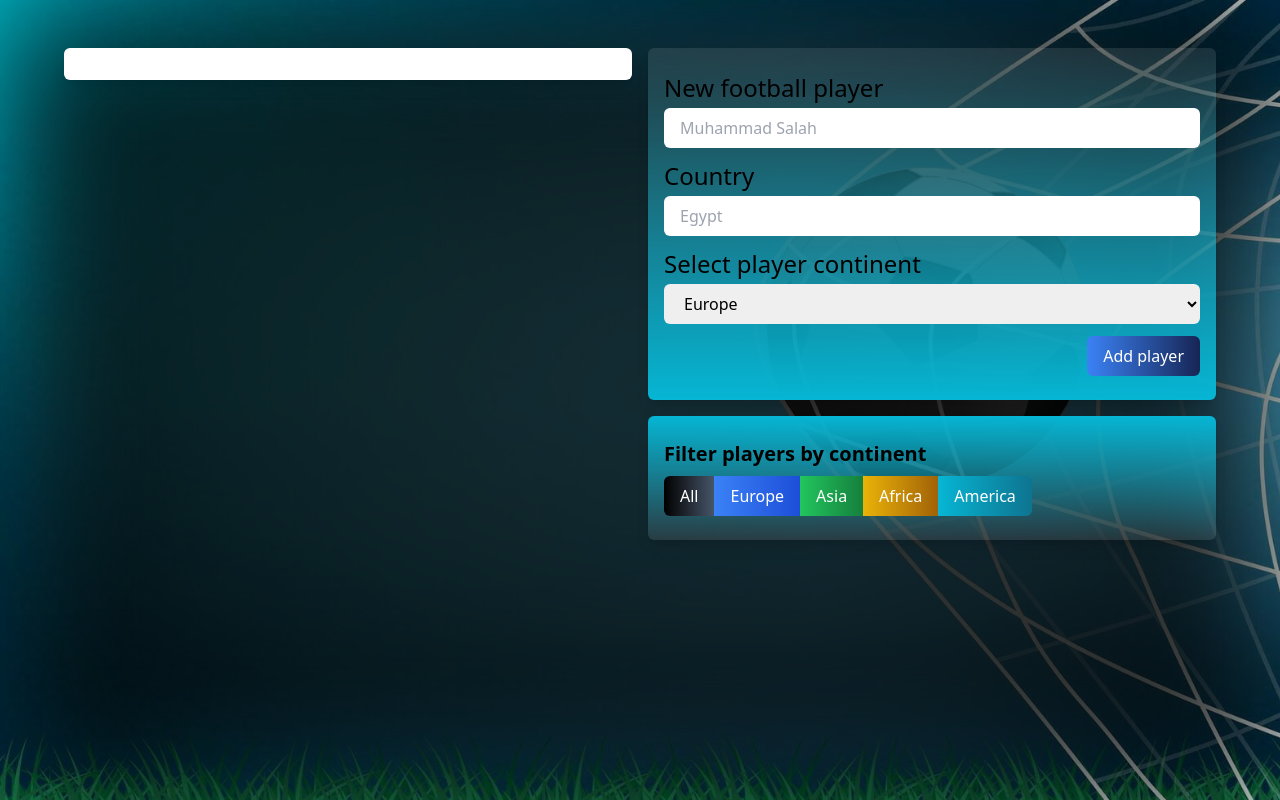
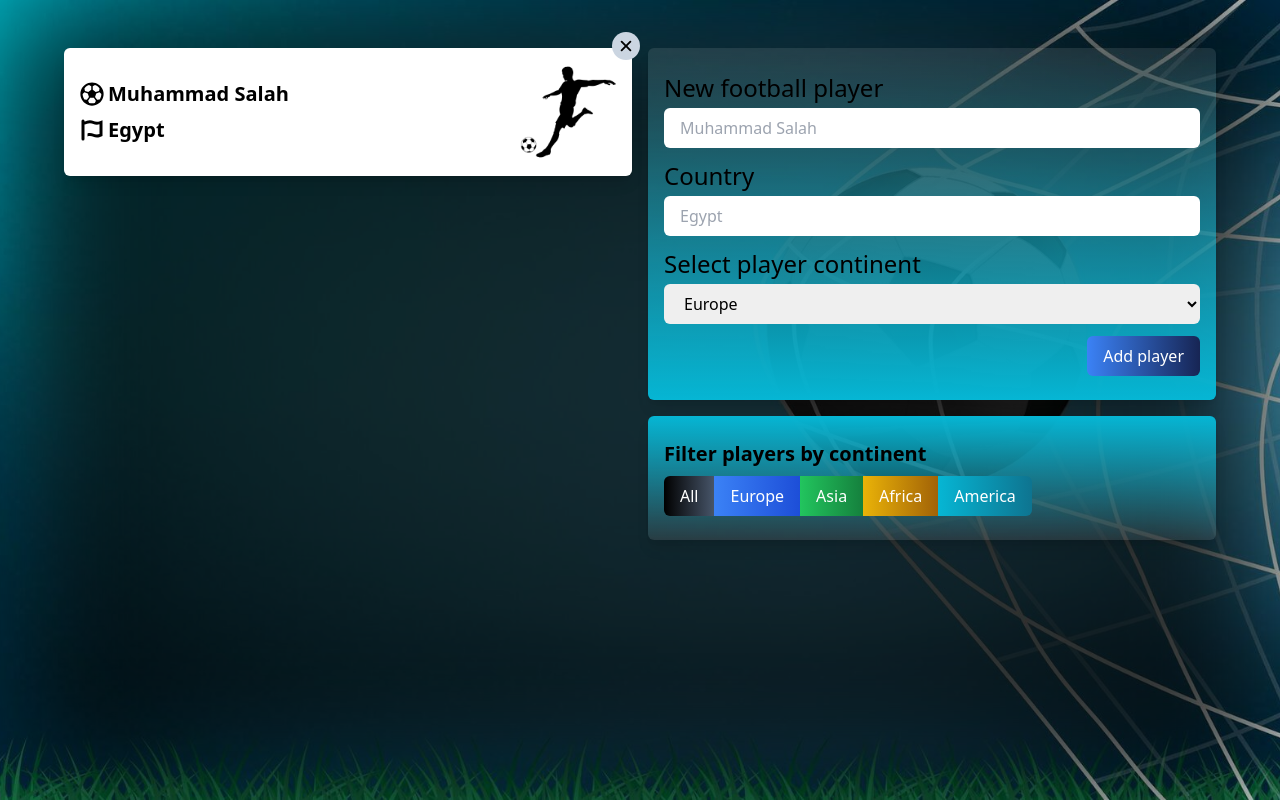
Before and after one commit to ToshpulatovAlimardon/players, a React (Vite) app: page / in a window 1280 px wide. Built offline with nearby package versions, Linux system fonts and the light colour scheme.

Commit message:
added players list

```diff
--- a/package.json
+++ b/package.json
@@ -11,7 +11,8 @@
   },
   "dependencies": {
     "react": "^18.3.1",
-    "react-dom": "^18.3.1"
+    "react-dom": "^18.3.1",
+    "react-icons": "^5.2.1"
   },
   "devDependencies": {
     "@types/react": "^18.3.3",
--- a/src/components/players-add-form.jsx
+++ b/src/components/players-add-form.jsx
@@ -1,5 +1,3 @@
-import React from "react";
-
 const PlayersAddForm = () => {
   return (
     <div className="px-4 py-6 bg-white rounded-md shadow-lg bg-gradient-to-t from-cyan-500 to-transparent bg-opacity-10">
--- a/src/components/players-filter.jsx
+++ b/src/components/players-filter.jsx
@@ -1,5 +1,3 @@
-import React from "react";
-
 const PlayersFilter = () => {
   return (
     <div className="px-4 py-6 bg-white rounded-md shadow-lg bg-gradient-to-b from-cyan-500 to-transparent bg-opacity-10 mt-4">
--- a/src/components/players-list.jsx
+++ b/src/components/players-list.jsx
@@ -1,10 +1,31 @@
-import React from "react";
+import { FaRegFutbol } from "react-icons/fa";
+import { FaFontAwesomeFlag } from "react-icons/fa";
+import player from "../assets/player.png";
+import { IoClose } from "react-icons/io5";
 
 const PlayersList = () => {
   return (
     <div>
       <div className="bg-white p-4 rounded-md shadow-lg grid grid-cols-2 items-center relative">
-        <div className="flex flex-col space-y-2"></div>
+        <div className="flex flex-col space-y-2">
+          <div className="flex items-center gap-1">
+            <FaRegFutbol className="w-6 h-6" />
+            <p className="font-bold text-xl">Muhammad Salah</p>
+          </div>
+          <div className="flex items-center gap-1">
+            <FaFontAwesomeFlag className="w-6 h-6" />
+            <p className="font-bold text-xl">Egypt</p>
+          </div>
+        </div>
+
+        <img src={player} alt="player" className="h-24 ml-auto" />
+
+        <span
+          className="absolute -right-2 -top-4 bg-slate-300 rounded-full p-1 hover:bg-slate-400 transition-all"
+          role="button"
+        >
+          <IoClose className="h-5 w-5"/>
+        </span>
       </div>
     </div>
   );
```
Also changed, not shown: 1 other file (tests, documents, lock files or other folders).
